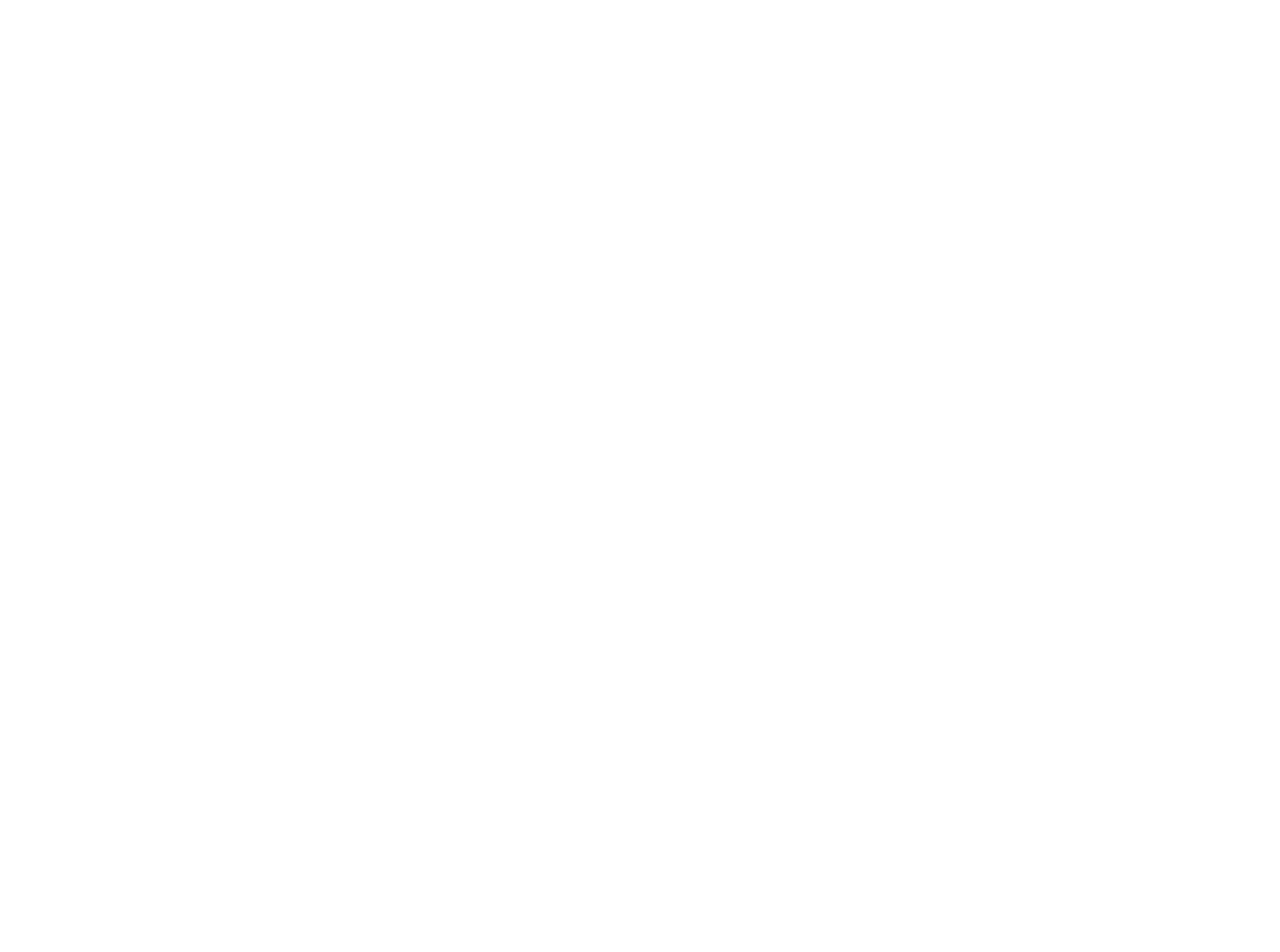
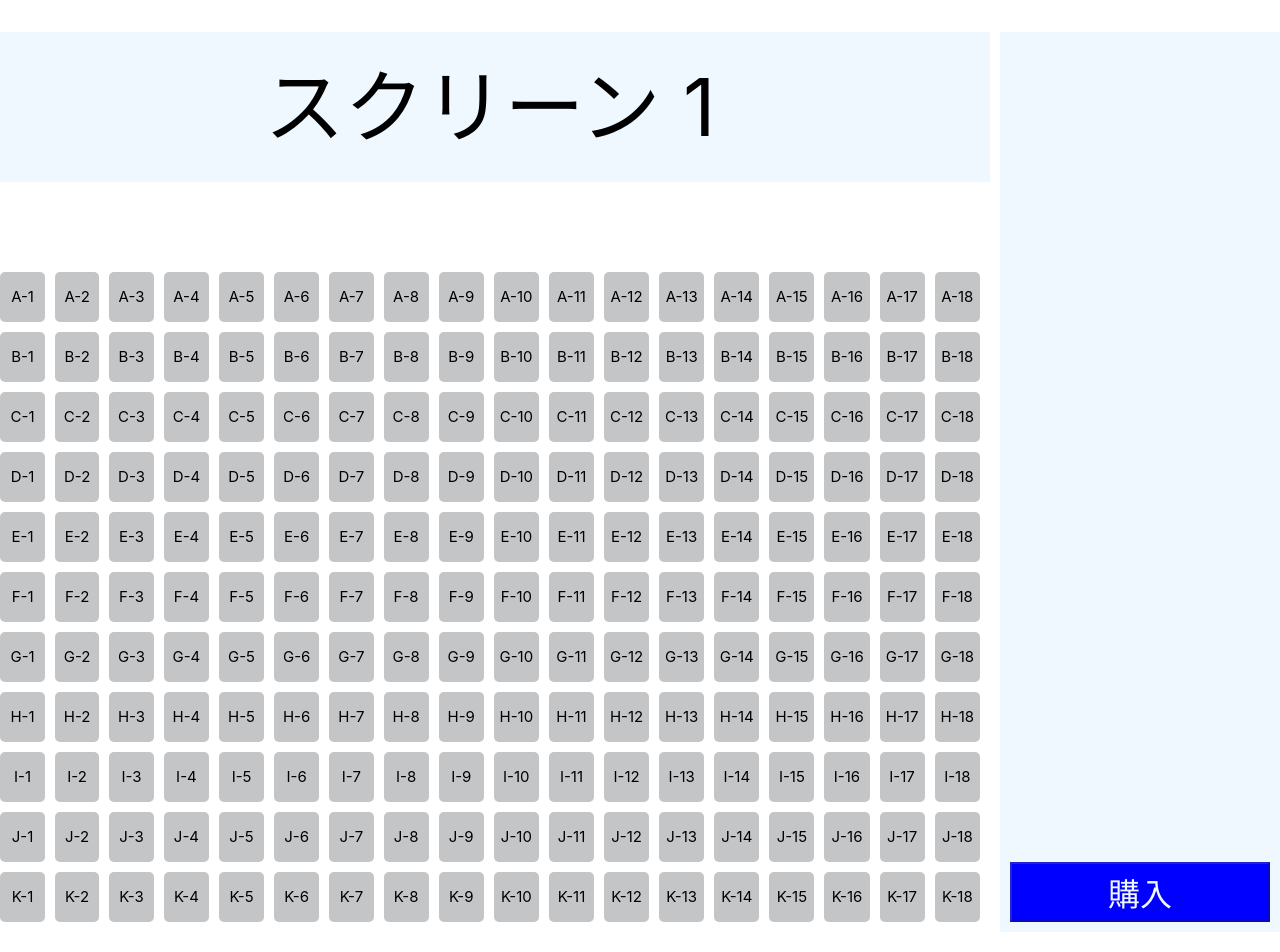
Before and after one commit to TomatoCakePasta/aws-deploy-practice, a Vue app in the folder frontend/: page /select-seat/1 in a window 1280 px wide. Before the commit this address had no page. Shown: the top 952 px of the page. Before the commit the page ends 864 px from the top, so only its background shows below. Built offline with nearby package versions, Linux system fonts and the light colour scheme.

Commit message:
座席選択のロジック実装

```diff
--- a/frontend/src/components/MovieCardComponent.vue
+++ b/frontend/src/components/MovieCardComponent.vue
@@ -1,4 +1,6 @@
 <script setup lang="ts">
+    import { useRouter } from 'vue-router'
+
     interface Movie {
         id: number
         title: string
@@ -11,6 +13,12 @@
     defineProps<{
         movie: Movie
     }>()
+
+    const router = useRouter();
+
+    function goSelectSeatPage(id: number) {
+        router.push(`/select-seat/${id}`);
+    }
 </script>
 
 
@@ -39,7 +47,7 @@
                     <p v-else-if="movie.seat > 15">△</p>
                     <p v-else-if="movie.seat === 0">×</p>
                 </div>
-                <button class="btn" :disabled="movie.seat <= 0">
+                <button class="btn" @click="goSelectSeatPage(movie.id)" :disabled="movie.seat <= 0">
                     予約
                 </button>
             </div>
@@ -101,5 +109,13 @@ img {
     width: 100px;
     height: 100px;
     font-size: 25px;
+    background-color: aliceblue;
+    border-radius: 10px;
+}
+
+.btn:hover {
+  background-color:rgb(196, 198, 200);
+  transition-duration: 0.15s;
+  cursor: pointer;
 }
 </style>
--- /dev/null
+++ b/frontend/src/components/SeatCardComponent.vue
@@ -0,0 +1,35 @@
+<script setup lang="ts">
+import { ref } from "vue";
+
+    interface Seat {
+        row: number
+        col: number
+    }
+
+    defineProps<{
+        seat: Seat,
+        seatNo: string[],
+    }>()
+</script>
+
+<template>
+    <div class="cart-area">
+        <p class="cart-content">{{ seatNo[seat.row] }}-{{seat.col}}</p>
+        <button @click="$emit('removeSeat')">キャンセル</button>
+    </div>
+</template>
+
+<style scoped>
+.cart-area {
+    display: flex;
+    flex-direction: row !important;
+    padding: 10px;
+    background-color: #ea4141;
+}
+.cart-content {
+    width: 100px;
+    font-size: 1.2rem;
+    margin-right: 1rem;
+    color:black;
+}
+</style>
--- a/frontend/src/router/index.ts
+++ b/frontend/src/router/index.ts
@@ -1,6 +1,7 @@
 import { createRouter, createWebHistory } from 'vue-router'
 import MenuView from '../views/MenuView.vue'
 import SelectMovieView from '@/views/SelectMovieView.vue'
+import SelectSeatView from '@/views/SelectSeatView.vue'
 
 const router = createRouter({
   history: createWebHistory(import.meta.env.BASE_URL),
@@ -14,6 +15,11 @@ const router = createRouter({
       path: "/select-movie",
       name: "select-movie",
       component: SelectMovieView,
+    },
+    {
+      path: "/select-seat/:id",
+      name: "select-seat",
+      component: SelectSeatView,
     }
   ],
 })
--- a/frontend/src/views/MenuView.vue
+++ b/frontend/src/views/MenuView.vue
@@ -28,12 +28,12 @@
 .btn {
   font-size: 100px;
   padding: 10px 180px;
-  border-radius: 20px;
+  border-radius: 10px;
   background-color: aliceblue;
 }
 
 .btn:hover {
-  background-color:rgb(86, 128, 140);
+  background-color:rgb(48, 135, 212);
   color: white;
   transition-duration: 0.15s;
   cursor: pointer;
--- a/frontend/src/views/SelectMovieView.vue
+++ b/frontend/src/views/SelectMovieView.vue
@@ -1,6 +1,6 @@
 <script setup lang="ts">
     import MovieCardComponent from "@/components/MovieCardComponent.vue";
-import { ref } from "vue";
+    import { ref } from "vue";
 
     const movies = ref([
         {id: 1, title: "劇場版 HOGEHOGE", schedule: "MM:HH", endTime: "HH:MM", seat: 100, imageUrl: "src/assets/movie.png"},
--- /dev/null
+++ b/frontend/src/views/SelectSeatView.vue
@@ -0,0 +1,157 @@
+<script setup lang="ts">
+    import MovieCardComponent from "@/components/MovieCardComponent.vue";
+    import SeatCardComponent from "@/components/SeatCardComponent.vue";
+    import { ref } from "vue";
+
+    const row = ref(11);
+    const col = ref(18);
+    const seatNo: string[] = ["", "A", "B", "C", "D", "E", "F", "G", "H", "I", "J", "K"]
+
+    interface Seat {
+        row: number
+        col: number
+    }
+
+    const reservedSeats = ref<Seat[]>([]);
+
+    function onAddSeats(row: number, col: number): void {
+        if (isSelected(row, col)) {
+            reservedSeats.value = reservedSeats.value.filter((seat) => !(seat.row === row && seat.col === col));
+            return;
+        }
+        // 1会計で10枚まで
+        else if (reservedSeats.value.length < 10) {
+            reservedSeats.value.push({row, col});
+        }
+        sortAsc();
+
+    }
+
+    function isSelected(row: number, col: number): boolean {
+        return reservedSeats.value.some(
+            seat => seat.row === row && seat.col === col
+        )
+    }
+
+    function sortAsc() {
+        reservedSeats.value.sort((a, b) => {
+            // 行番号で比較
+            if (a.row !== b.row) {
+                return a.row - b.row
+            }
+
+            return a.col - b.col
+        })
+    }
+</script>
+
+<template>
+    <div class="select-seat-content">
+        <div class="main">
+            <div class="header">
+                スクリーン {{ $route.params.id }}
+            </div>
+            <div class="main-content">
+                <table class="seat-table">
+                    <tr v-for="i in row">
+                        <td v-for="j in col" @click="onAddSeats(i, j)" :class="{ selected: isSelected(i, j) }">
+                            {{ seatNo[i] }}-{{  j }}
+                        </td>
+                    </tr>
+                </table>
+            </div>
+        </div>
+        <div class="side-content">
+            <div class="cart-area">
+                <!-- ボタンコンポーネントにする? -->
+                 <div v-for="item in reservedSeats">
+                    <SeatCardComponent
+                        :seat="item"
+                        :seatNo="seatNo"
+                        @remove-seat="onAddSeats(item.row, item.col)"
+                    />
+                 </div>
+                 <div class="footer">
+                    <button :disabled="reservedSeats.length <= 0" class="btn">購入</button>
+                 </div>
+            </div>
+        </div>
+    </div>
+</template>
+
+<style scoped>
+.select-seat-content {
+    display: flex;
+}
+.header {
+    display: flex;
+    width: 1000px;
+    height: 150px;
+    background-color: aliceblue;
+    color: black;
+    font-size: 80px;
+    align-items: center;
+    justify-content: center;
+    margin-bottom: 80px;
+}
+
+.seat-table {
+    width: 1000px;
+    border-spacing: 10px;
+}
+
+td {
+    width: 10px;
+    height: 50px;
+    background-color: rgb(195, 197, 198);
+    border-radius: 5px;
+    color:black;
+    text-align: center;
+    vertical-align: middle;
+}
+
+td:hover {
+  background-color:rgb(135, 136, 136);
+  transition-duration: 0.15s;
+  cursor: pointer;
+}
+
+td.selected {
+    background-color: rgb(46, 45, 45);
+    color:aliceblue;
+}
+
+.side-content {
+    width: 300px;
+}
+
+.cart-area {
+    background-color:aliceblue;
+    margin: 0px 10px;
+    height: 100%;
+
+    display: flex;
+    flex-direction: column;
+}
+
+.cart-content {
+    color:black;
+    font-size: 30px;
+}
+
+.footer {
+    color: black;
+    margin-top: auto;
+    display: flex;
+}
+
+.btn {
+    align-items: center;
+    background-color: blue;
+    margin: 10px;
+    width: 800px;
+    height: 60px;
+    color:aliceblue;
+    font-size: xx-large;
+}
+</style>
```
Also changed, not shown: 1 other file (tests, documents, lock files or other folders).
